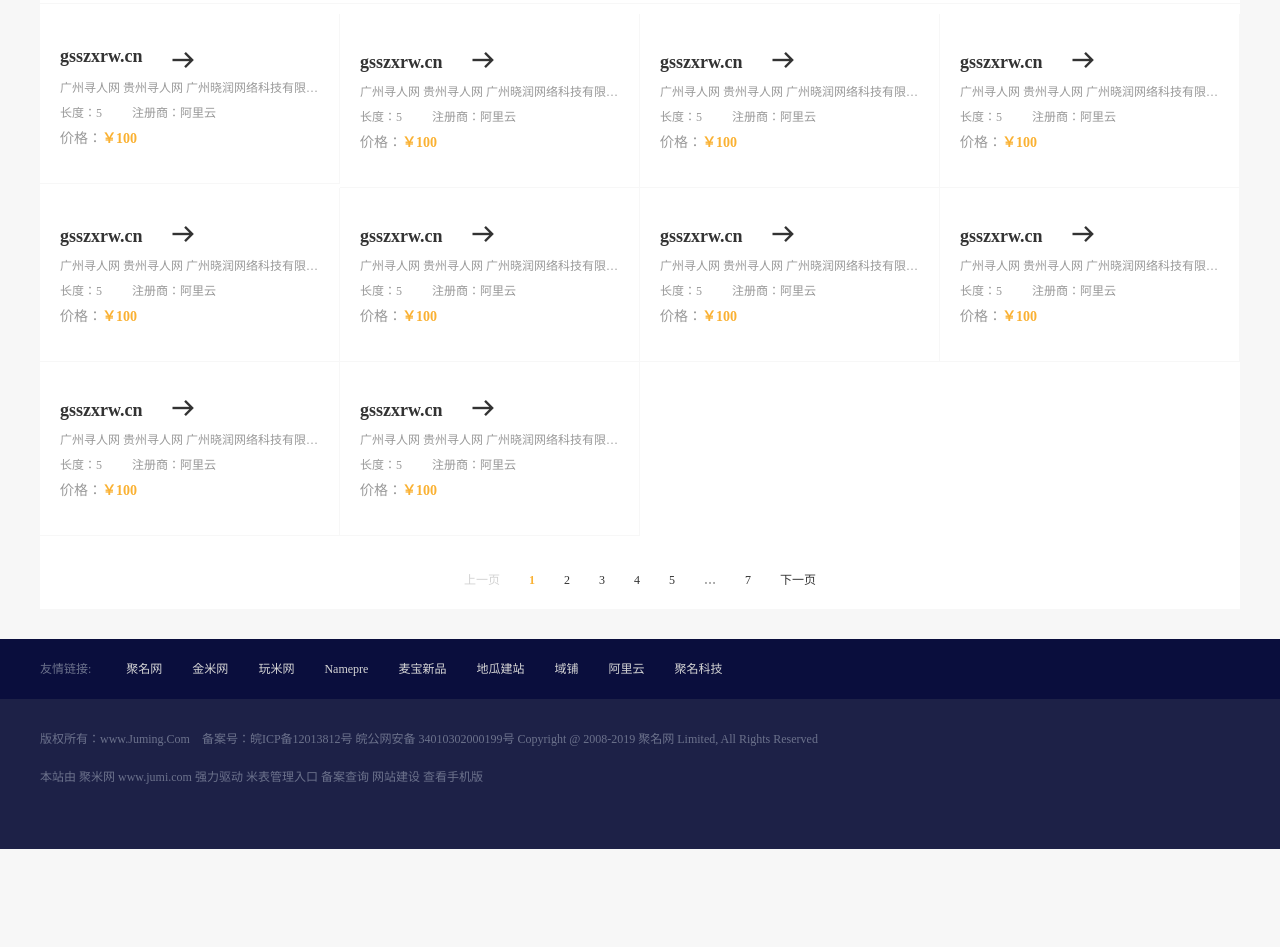
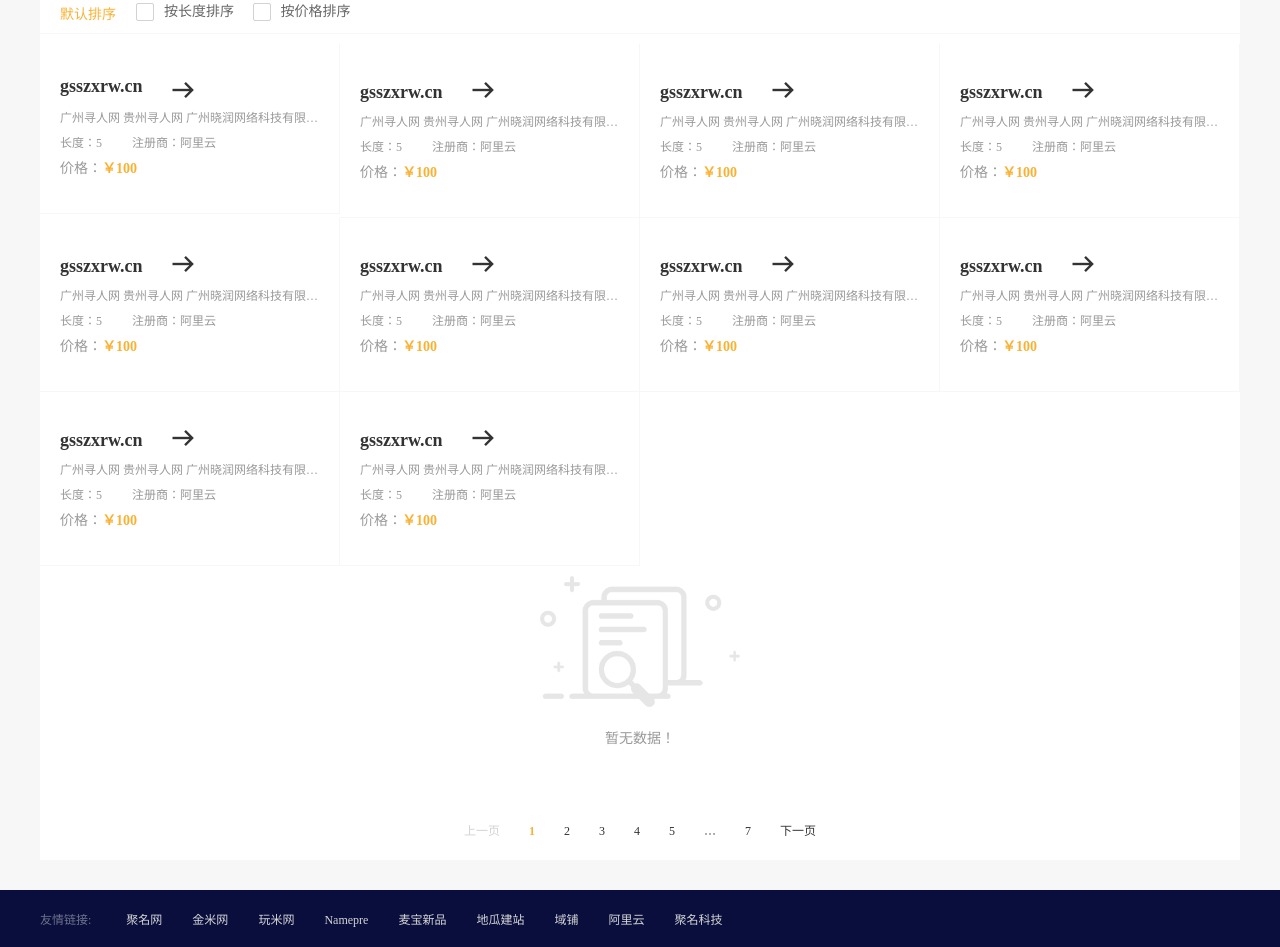
Before and after one commit to qiaoer1234/mibiao-demo03, a website: page app/all_domain.html in a window 1280 px wide. Shown: the part 741-1688 px from the top of the page. Before the commit the page ends 1590 px from the top, so only its background shows below. Drawn offline with Linux system fonts and the light colour scheme; files that its build step writes are made by us from their sources.

Commit message:
暂无数据添加

```diff
--- a/app/all_domain.html
+++ b/app/all_domain.html
@@ -279,6 +279,12 @@
           </a></li>
         </ul>
       </div>
+<!-- 无数据-->
+      <div class="_empty auto0" >
+        <img src="../images/empty.png" alt="无数据" class="img-responsive _img">
+        <p class="_p font14 cl-gray tc">暂无数据！</p>
+      </div>
+
       <div class="tc m-page">
         <div class="layui-box layui-laypage layui-laypage-default mt tc"><a href="javascript:;"
                                                                             class="layui-laypage-prev layui-disabled" data-page="0">上一页</a><span class="layui-laypage-curr"><em
--- a/app/styles/sass/main.scss
+++ b/app/styles/sass/main.scss
@@ -1510,4 +1510,17 @@ padding: 0 30px;
     z-index: 100;
   }
 
+  //暂无数据
+._empty{
+  width: 200px;
+  margin: 50px auto;
+  padding-top: 50px;
+  ._img{
+    width: 100%;
+    height: auto;
+  }
+  ._p{
+margin: 20px;
+  }
+}
 // #endregion app css
```
Also changed, not shown: app/images/empty.png (added), app/styles/main.css.
